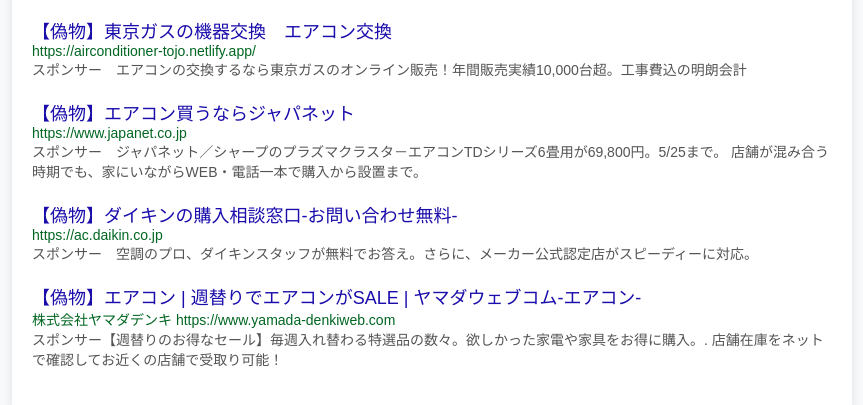
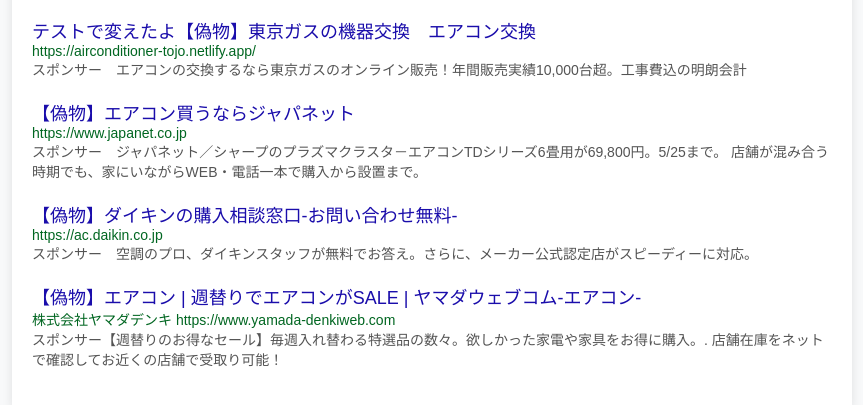
Before and after one commit to takahiro1313/tojo-Googler-Search, a plain HTML site: page index.html in a window 1280 px wide. Shown: the part 179-584 px from the top of the page, without its empty margins (208-1071 px from the left). Drawn offline with Linux system fonts and the light colour scheme.

Commit message:
テストで変えたよと追記

```diff
--- a/index.html
+++ b/index.html
@@ -79,7 +79,7 @@
             <button>検索</button>
         </div>
         <div class="result">
-            <a href="https://airconditioner-tojo.netlify.app">【偽物】東京ガスの機器交換　エアコン交換</a>
+            <a href="https://airconditioner-tojo.netlify.app">テストで変えたよ【偽物】東京ガスの機器交換　エアコン交換</a>
             <div class="url">https://airconditioner-tojo.netlify.app/</div>
             <div class="snippet">スポンサー　エアコンの交換するなら東京ガスのオンライン販売！年間販売実績10,000台超。工事費込の明朗会計</div>
         </div>
```
